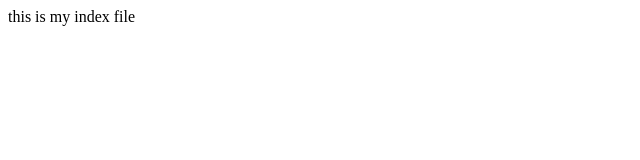
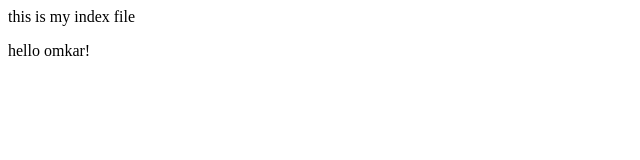
Before and after one commit to Omkar8552/first-demo, a plain HTML site: page index.html in a window 1280 px wide. Shown: the full height of the page, 0-640 px from the left. Drawn offline with Linux system fonts and the light colour scheme.

Commit message:
modifying index file

```diff
--- a/index.html
+++ b/index.html
@@ -1 +1,2 @@
 <p>this is my index file</p>
+<p>hello omkar!</p>
```
